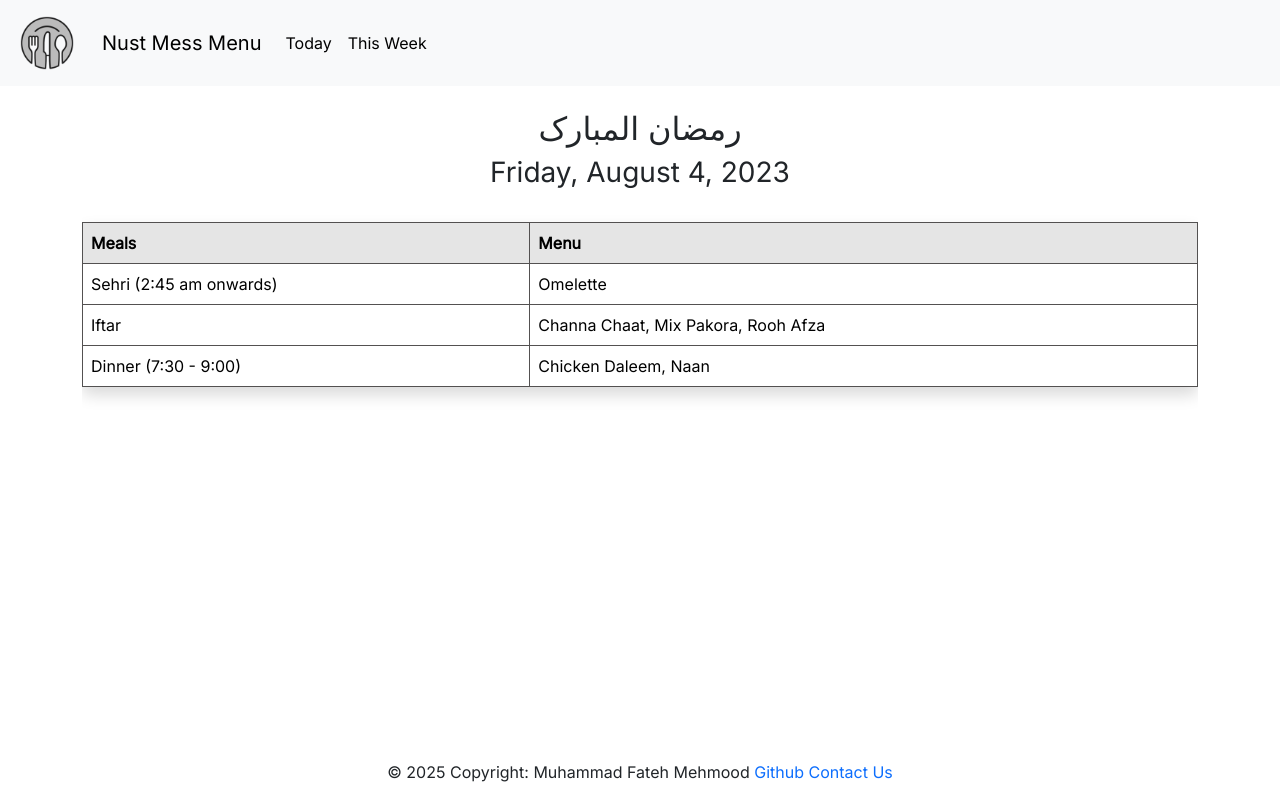
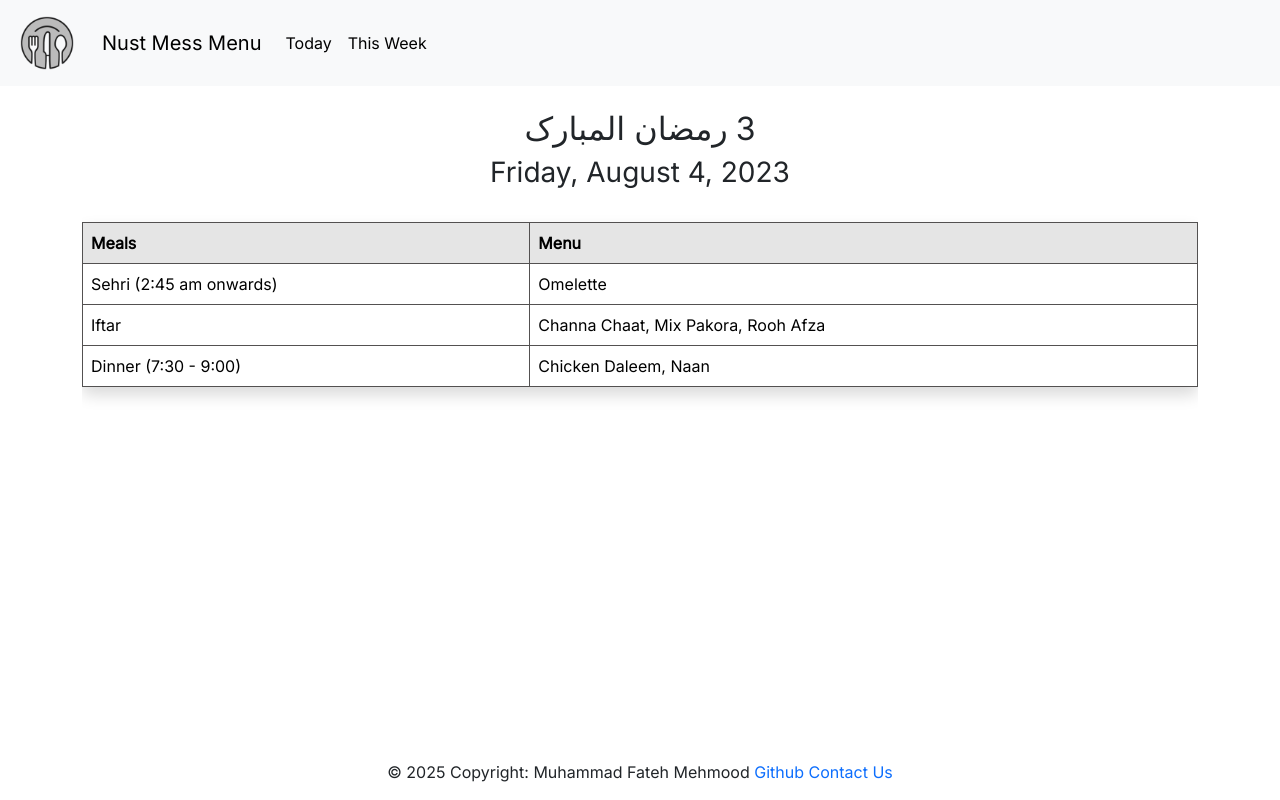
Before and after one commit to fatehmehmood123/Mess-Menu, a React (Create React App) app: page / in a window 1280 px wide. Built offline with nearby package versions, Linux system fonts and the light colour scheme.

Commit message:
Ramzan Date Added

```diff
--- a/src/components/TodayContainer.js
+++ b/src/components/TodayContainer.js
@@ -17,10 +17,13 @@ export default function TodayContainer(props) {
       setIsActive(true);
     }, 100); // Adjust the delay as needed
   }, []);
+
   return (
     <>
       <div className="container my-4">
-      <h2 style = {{"textAlign":"center"}}>رمضان المبارک  </h2>
+      <h2 style={{ textAlign: "center" }}>
+          رمضان المبارک <span>{currentDate.getDate() - 1}</span>
+        </h2>
         <h3 style={{ textAlign: "center" }}>{currentFormattedDate}</h3>
         <div className={`table-container ${isActive ? "active" : ""}`}>
           <table
--- a/src/css/todayContainer.css
+++ b/src/css/todayContainer.css
@@ -16,3 +16,13 @@ th {
 .table-container.active {
   max-height: 1000px; /* Set an appropriate max-height value to reveal the table */
 }
+
+h2 {
+  display: flex;
+  justify-content: center;
+  align-items: center;
+}
+
+h2 span {
+  margin-left: 8px; /* Adjust the spacing as needed */
+}
```
